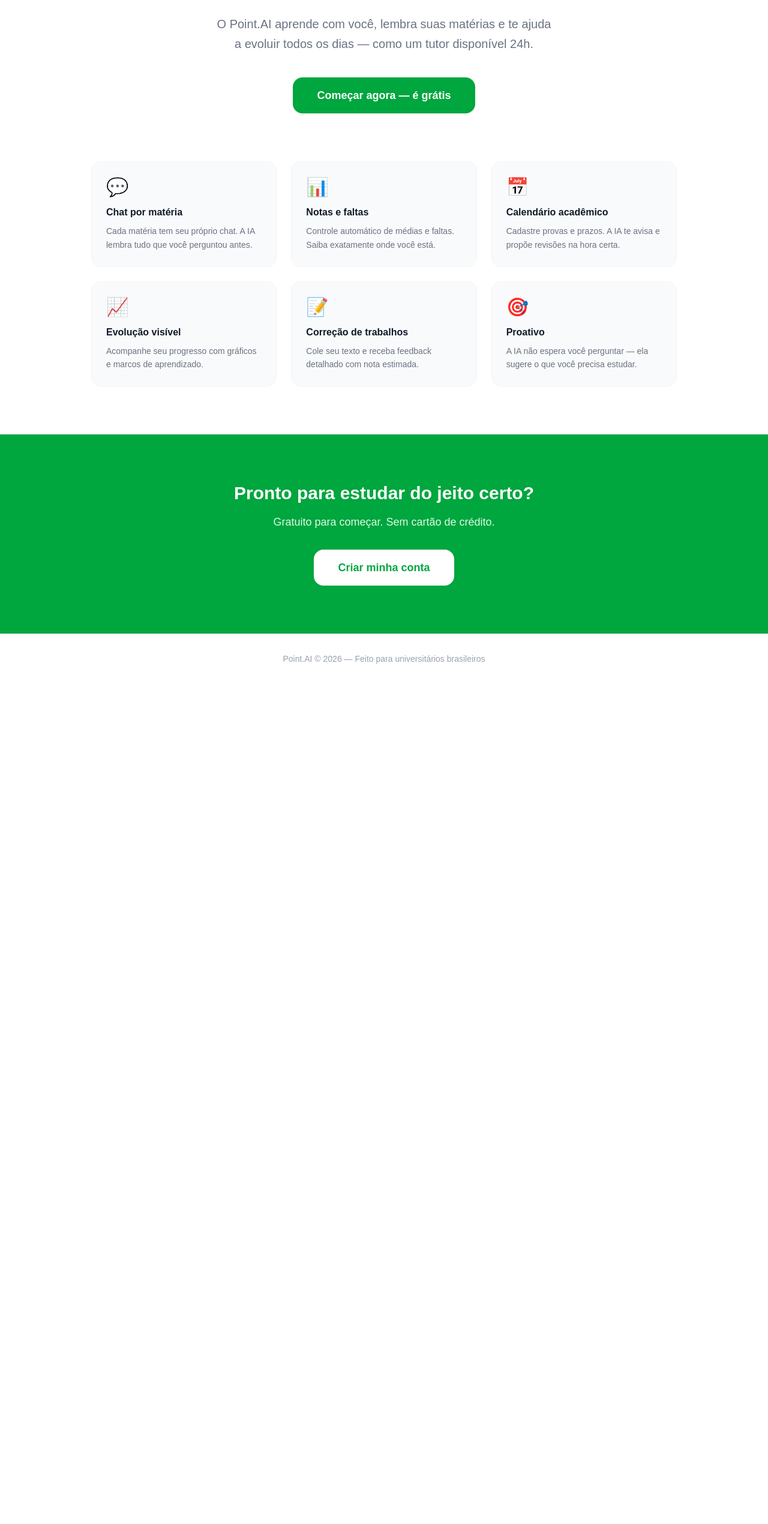
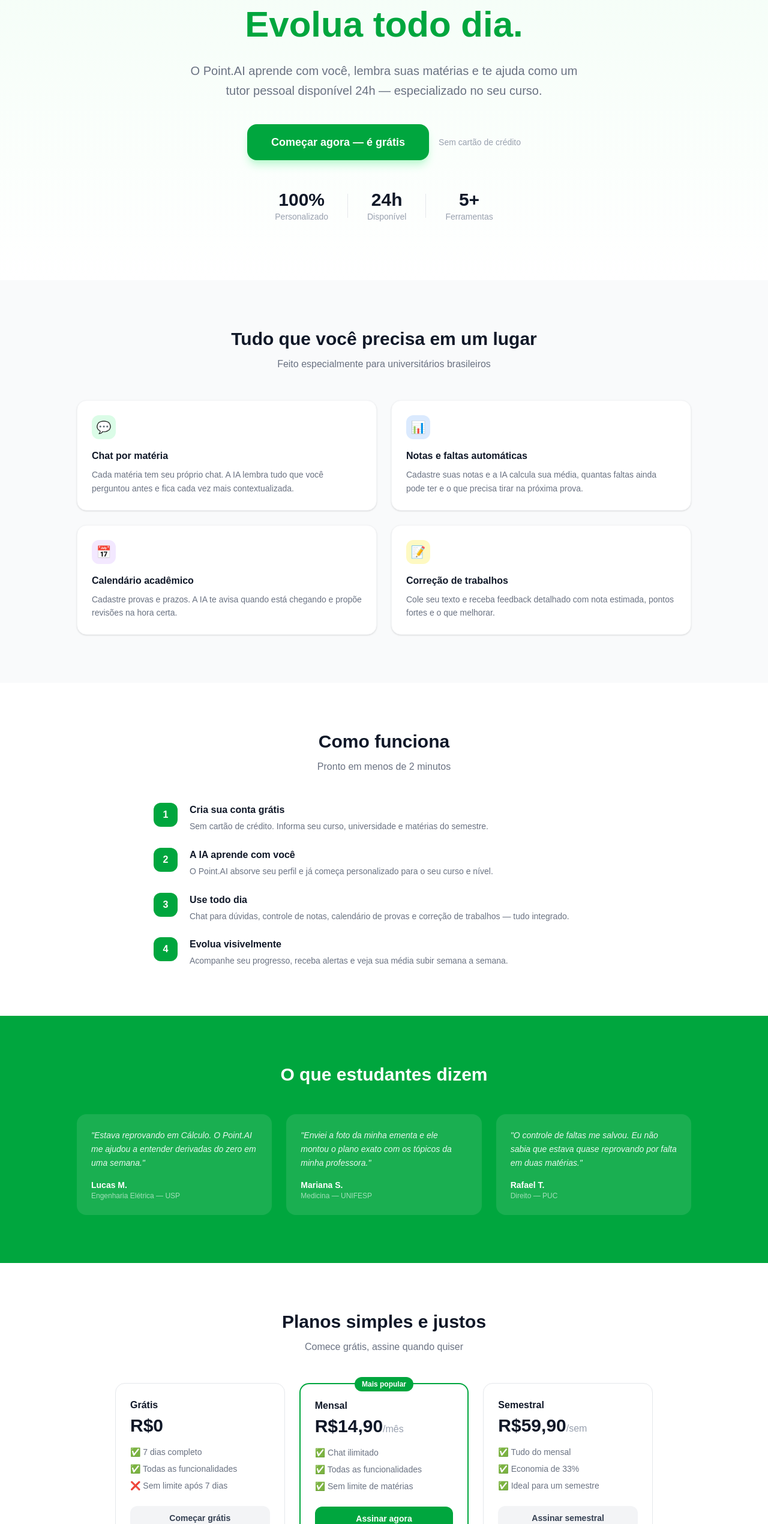
Before and after one commit to IamNotAntonio/pointai, a Next.js app: page / in a window 1280 px wide. Shown: the part 260-2800 px from the top of the page at 60% size. Before the commit the page ends 1400 px from the top, so only its background shows below. Built offline with nearby package versions, Linux system fonts and the light colour scheme.

Commit message:
landing page polida com precos e depoimentos

```diff
--- a/app/page.js
+++ b/app/page.js
@@ -1,57 +1,208 @@
+import Link from 'next/link'
+
 export default function Home() {
   return (
     <main className="min-h-screen bg-white">
-      {/* Hero Section */}
-      <div className="max-w-4xl mx-auto px-6 py-20 text-center">
+
+      {/* Navbar */}
+      <nav className="fixed top-0 left-0 right-0 z-50 bg-white/80 backdrop-blur-md border-b border-gray-100">
+        <div className="max-w-6xl mx-auto px-6 py-4 flex items-center justify-between">
+          <span className="text-green-600 font-extrabold text-xl">Point.AI</span>
+          <div className="flex items-center gap-4">
+            <Link href="/onboarding" className="text-gray-500 text-sm hover:text-gray-800 transition">Entrar</Link>
+            <Link href="/onboarding" className="bg-green-600 text-white text-sm font-semibold px-4 py-2 rounded-xl hover:bg-green-700 transition">
+              Começar grátis
+            </Link>
+          </div>
+        </div>
+      </nav>
+
+      {/* Hero */}
+      <div className="pt-32 pb-24 px-6 bg-gradient-to-b from-green-50 to-white">
+        <div className="max-w-4xl mx-auto text-center">
           <span className="inline-block bg-green-100 text-green-700 text-sm font-semibold px-4 py-2 rounded-full mb-6">
-          🤖 Inteligência Artificial para Universitários
+            🤖 O assistente acadêmico que faltava no Brasil
           </span>
-        <h1 className="text-5xl font-extrabold text-gray-900 leading-tight mb-6">
-          Seu assistente acadêmico<br />
-          <span className="text-green-600">personalizado com IA</span>
+          <h1 className="text-6xl font-extrabold text-gray-900 leading-tight mb-6">
+            Estude mais inteligente.<br />
+            <span className="text-green-600">Evolua todo dia.</span>
           </h1>
-        <p className="text-xl text-gray-500 mb-10 leading-relaxed">
-          O Point.AI aprende com você, lembra suas matérias e te ajuda<br />
-          a evoluir todos os dias — como um tutor disponível 24h.
+          <p className="text-xl text-gray-500 mb-10 leading-relaxed max-w-2xl mx-auto">
+            O Point.AI aprende com você, lembra suas matérias e te ajuda como um tutor pessoal disponível 24h — especializado no seu curso.
           </p>
-        <a href="/onboarding" className="inline-block bg-green-600 text-white text-lg font-bold px-10 py-4 rounded-2xl hover:bg-green-700 transition">
+          <div className="flex items-center justify-center gap-4 flex-wrap">
+            <Link href="/onboarding" className="bg-green-600 text-white text-lg font-bold px-10 py-4 rounded-2xl hover:bg-green-700 transition shadow-lg shadow-green-200">
               Começar agora — é grátis
-        </a>
+            </Link>
+            <span className="text-gray-400 text-sm">Sem cartão de crédito</span>
+          </div>
+          <div className="flex items-center justify-center gap-8 mt-12">
+            <div className="text-center">
+              <p className="text-3xl font-extrabold text-gray-900">100%</p>
+              <p className="text-gray-400 text-sm">Personalizado</p>
+            </div>
+            <div className="w-px h-10 bg-gray-200"/>
+            <div className="text-center">
+              <p className="text-3xl font-extrabold text-gray-900">24h</p>
+              <p className="text-gray-400 text-sm">Disponível</p>
+            </div>
+            <div className="w-px h-10 bg-gray-200"/>
+            <div className="text-center">
+              <p className="text-3xl font-extrabold text-gray-900">5+</p>
+              <p className="text-gray-400 text-sm">Ferramentas</p>
+            </div>
+          </div>
+        </div>
       </div>
 
-      {/* Features */}
-      <div className="max-w-5xl mx-auto px-6 pb-20 grid grid-cols-3 gap-6">
+      {/* Preview do app */}
+      <div className="bg-gray-50 py-20 px-6">
+        <div className="max-w-5xl mx-auto">
+          <div className="text-center mb-12">
+            <h2 className="text-3xl font-extrabold text-gray-900 mb-3">Tudo que você precisa em um lugar</h2>
+            <p className="text-gray-500">Feito especialmente para universitários brasileiros</p>
+          </div>
+          <div className="grid grid-cols-2 gap-6">
+            <div className="bg-white rounded-2xl p-6 border border-gray-100 shadow-sm">
+              <div className="w-10 h-10 bg-green-100 rounded-xl flex items-center justify-center text-xl mb-4">💬</div>
+              <h3 className="font-bold text-gray-900 mb-2">Chat por matéria</h3>
+              <p className="text-gray-500 text-sm leading-relaxed">Cada matéria tem seu próprio chat. A IA lembra tudo que você perguntou antes e fica cada vez mais contextualizada.</p>
+            </div>
+            <div className="bg-white rounded-2xl p-6 border border-gray-100 shadow-sm">
+              <div className="w-10 h-10 bg-blue-100 rounded-xl flex items-center justify-center text-xl mb-4">📊</div>
+              <h3 className="font-bold text-gray-900 mb-2">Notas e faltas automáticas</h3>
+              <p className="text-gray-500 text-sm leading-relaxed">Cadastre suas notas e a IA calcula sua média, quantas faltas ainda pode ter e o que precisa tirar na próxima prova.</p>
+            </div>
+            <div className="bg-white rounded-2xl p-6 border border-gray-100 shadow-sm">
+              <div className="w-10 h-10 bg-purple-100 rounded-xl flex items-center justify-center text-xl mb-4">📅</div>
+              <h3 className="font-bold text-gray-900 mb-2">Calendário acadêmico</h3>
+              <p className="text-gray-500 text-sm leading-relaxed">Cadastre provas e prazos. A IA te avisa quando está chegando e propõe revisões na hora certa.</p>
+            </div>
+            <div className="bg-white rounded-2xl p-6 border border-gray-100 shadow-sm">
+              <div className="w-10 h-10 bg-yellow-100 rounded-xl flex items-center justify-center text-xl mb-4">📝</div>
+              <h3 className="font-bold text-gray-900 mb-2">Correção de trabalhos</h3>
+              <p className="text-gray-500 text-sm leading-relaxed">Cole seu texto e receba feedback detalhado com nota estimada, pontos fortes e o que melhorar.</p>
+            </div>
+          </div>
+        </div>
+      </div>
+
+      {/* Como funciona */}
+      <div className="py-20 px-6">
+        <div className="max-w-3xl mx-auto">
+          <div className="text-center mb-12">
+            <h2 className="text-3xl font-extrabold text-gray-900 mb-3">Como funciona</h2>
+            <p className="text-gray-500">Pronto em menos de 2 minutos</p>
+          </div>
+          <div className="space-y-6">
             {[
-          { icon: "💬", title: "Chat por matéria", desc: "Cada matéria tem seu próprio chat. A IA lembra tudo que você perguntou antes." },
-          { icon: "📊", title: "Notas e faltas", desc: "Controle automático de médias e faltas. Saiba exatamente onde você está." },
-          { icon: "📅", title: "Calendário acadêmico", desc: "Cadastre provas e prazos. A IA te avisa e propõe revisões na hora certa." },
-          { icon: "📈", title: "Evolução visível", desc: "Acompanhe seu progresso com gráficos e marcos de aprendizado." },
-          { icon: "📝", title: "Correção de trabalhos", desc: "Cole seu texto e receba feedback detalhado com nota estimada." },
-          { icon: "🎯", title: "Proativo", desc: "A IA não espera você perguntar — ela sugere o que você precisa estudar." },
-        ].map((f, i) => (
-          <div key={i} className="bg-gray-50 rounded-2xl p-6 border border-gray-100">
-            <div className="text-3xl mb-3">{f.icon}</div>
-            <h3 className="font-bold text-gray-900 mb-2">{f.title}</h3>
-            <p className="text-gray-500 text-sm leading-relaxed">{f.desc}</p>
+              { num: '1', titulo: 'Cria sua conta grátis', desc: 'Sem cartão de crédito. Informa seu curso, universidade e matérias do semestre.' },
+              { num: '2', titulo: 'A IA aprende com você', desc: 'O Point.AI absorve seu perfil e já começa personalizado para o seu curso e nível.' },
+              { num: '3', titulo: 'Use todo dia', desc: 'Chat para dúvidas, controle de notas, calendário de provas e correção de trabalhos — tudo integrado.' },
+              { num: '4', titulo: 'Evolua visivelmente', desc: 'Acompanhe seu progresso, receba alertas e veja sua média subir semana a semana.' },
+            ].map((p, i) => (
+              <div key={i} className="flex gap-5 items-start">
+                <div className="w-10 h-10 bg-green-600 rounded-xl flex items-center justify-center text-white font-extrabold flex-shrink-0">{p.num}</div>
+                <div>
+                  <h3 className="font-bold text-gray-900 mb-1">{p.titulo}</h3>
+                  <p className="text-gray-500 text-sm leading-relaxed">{p.desc}</p>
+                </div>
               </div>
             ))}
           </div>
+        </div>
+      </div>
 
-      {/* CTA */}
-      <div className="bg-green-600 py-20 text-center">
-        <h2 className="text-3xl font-extrabold text-white mb-4">
-          Pronto para estudar do jeito certo?
-        </h2>
-        <p className="text-green-100 mb-8 text-lg">Gratuito para começar. Sem cartão de crédito.</p>
-        <a href="/onboarding" className="inline-block bg-white text-green-600 text-lg font-bold px-10 py-4 rounded-2xl hover:bg-green-50 transition">
-          Criar minha conta
-        </a>
+      {/* Depoimentos */}
+      <div className="bg-green-600 py-20 px-6">
+        <div className="max-w-5xl mx-auto">
+          <h2 className="text-3xl font-extrabold text-white text-center mb-12">O que estudantes dizem</h2>
+          <div className="grid grid-cols-3 gap-6">
+            {[
+              { texto: 'Estava reprovando em Cálculo. O Point.AI me ajudou a entender derivadas do zero em uma semana.', autor: 'Lucas M.', curso: 'Engenharia Elétrica — USP' },
+              { texto: 'Enviei a foto da minha ementa e ele montou o plano exato com os tópicos da minha professora.', autor: 'Mariana S.', curso: 'Medicina — UNIFESP' },
+              { texto: 'O controle de faltas me salvou. Eu não sabia que estava quase reprovando por falta em duas matérias.', autor: 'Rafael T.', curso: 'Direito — PUC' },
+            ].map((d, i) => (
+              <div key={i} className="bg-white/10 rounded-2xl p-6">
+                <p className="text-white/90 text-sm leading-relaxed mb-4 italic">"{d.texto}"</p>
+                <p className="text-white font-semibold text-sm">{d.autor}</p>
+                <p className="text-white/60 text-xs">{d.curso}</p>
+              </div>
+            ))}
+          </div>
+        </div>
+      </div>
+
+      {/* Preços */}
+      <div className="py-20 px-6">
+        <div className="max-w-4xl mx-auto">
+          <div className="text-center mb-12">
+            <h2 className="text-3xl font-extrabold text-gray-900 mb-3">Planos simples e justos</h2>
+            <p className="text-gray-500">Comece grátis, assine quando quiser</p>
+          </div>
+          <div className="grid grid-cols-3 gap-6">
+            <div className="border border-gray-200 rounded-2xl p-6">
+              <p className="font-bold text-gray-900 mb-1">Grátis</p>
+              <p className="text-3xl font-extrabold text-gray-900 mb-4">R$0</p>
+              <ul className="space-y-2 text-sm text-gray-500 mb-6">
+                <li>✅ 7 dias completo</li>
+                <li>✅ Todas as funcionalidades</li>
+                <li>❌ Sem limite após 7 dias</li>
+              </ul>
+              <Link href="/onboarding" className="block text-center bg-gray-100 text-gray-700 font-semibold py-2.5 rounded-xl hover:bg-gray-200 transition text-sm">
+                Começar grátis
+              </Link>
+            </div>
+            <div className="border-2 border-green-600 rounded-2xl p-6 relative">
+              <span className="absolute -top-3 left-1/2 -translate-x-1/2 bg-green-600 text-white text-xs font-bold px-3 py-1 rounded-full">Mais popular</span>
+              <p className="font-bold text-gray-900 mb-1">Mensal</p>
+              <p className="text-3xl font-extrabold text-gray-900 mb-4">R$14,90<span className="text-base font-normal text-gray-400">/mês</span></p>
+              <ul className="space-y-2 text-sm text-gray-500 mb-6">
+                <li>✅ Chat ilimitado</li>
+                <li>✅ Todas as funcionalidades</li>
+                <li>✅ Sem limite de matérias</li>
+              </ul>
+              <Link href="/onboarding" className="block text-center bg-green-600 text-white font-semibold py-2.5 rounded-xl hover:bg-green-700 transition text-sm">
+                Assinar agora
+              </Link>
+            </div>
+            <div className="border border-gray-200 rounded-2xl p-6">
+              <p className="font-bold text-gray-900 mb-1">Semestral</p>
+              <p className="text-3xl font-extrabold text-gray-900 mb-4">R$59,90<span className="text-base font-normal text-gray-400">/sem</span></p>
+              <ul className="space-y-2 text-sm text-gray-500 mb-6">
+                <li>✅ Tudo do mensal</li>
+                <li>✅ Economia de 33%</li>
+                <li>✅ Ideal para um semestre</li>
+              </ul>
+              <Link href="/onboarding" className="block text-center bg-gray-100 text-gray-700 font-semibold py-2.5 rounded-xl hover:bg-gray-200 transition text-sm">
+                Assinar semestral
+              </Link>
+            </div>
+          </div>
+        </div>
+      </div>
+
+      {/* CTA final */}
+      <div className="bg-gray-900 py-20 px-6 text-center">
+        <h2 className="text-4xl font-extrabold text-white mb-4">Pronto para estudar do jeito certo?</h2>
+        <p className="text-gray-400 mb-8 text-lg">Junte-se a universitários que já estudam com inteligência.</p>
+        <Link href="/onboarding" className="inline-block bg-green-600 text-white text-lg font-bold px-10 py-4 rounded-2xl hover:bg-green-700 transition">
+          Criar minha conta grátis →
+        </Link>
       </div>
 
       {/* Footer */}
-      <footer className="text-center py-8 text-gray-400 text-sm">
-        Point.AI © 2026 — Feito para universitários brasileiros
+      <footer className="py-8 px-6 border-t border-gray-100">
+        <div className="max-w-6xl mx-auto flex items-center justify-between">
+          <span className="text-green-600 font-extrabold">Point.AI</span>
+          <p className="text-gray-400 text-sm">© 2026 Point.AI — Feito para universitários brasileiros</p>
+          <div className="flex gap-4 text-sm text-gray-400">
+            <a href="#" className="hover:text-gray-600">Privacidade</a>
+            <a href="#" className="hover:text-gray-600">Termos</a>
+          </div>
+        </div>
       </footer>
+
     </main>
   )
 }
```
Lines whose indentation alone changed are shown as unchanged.
